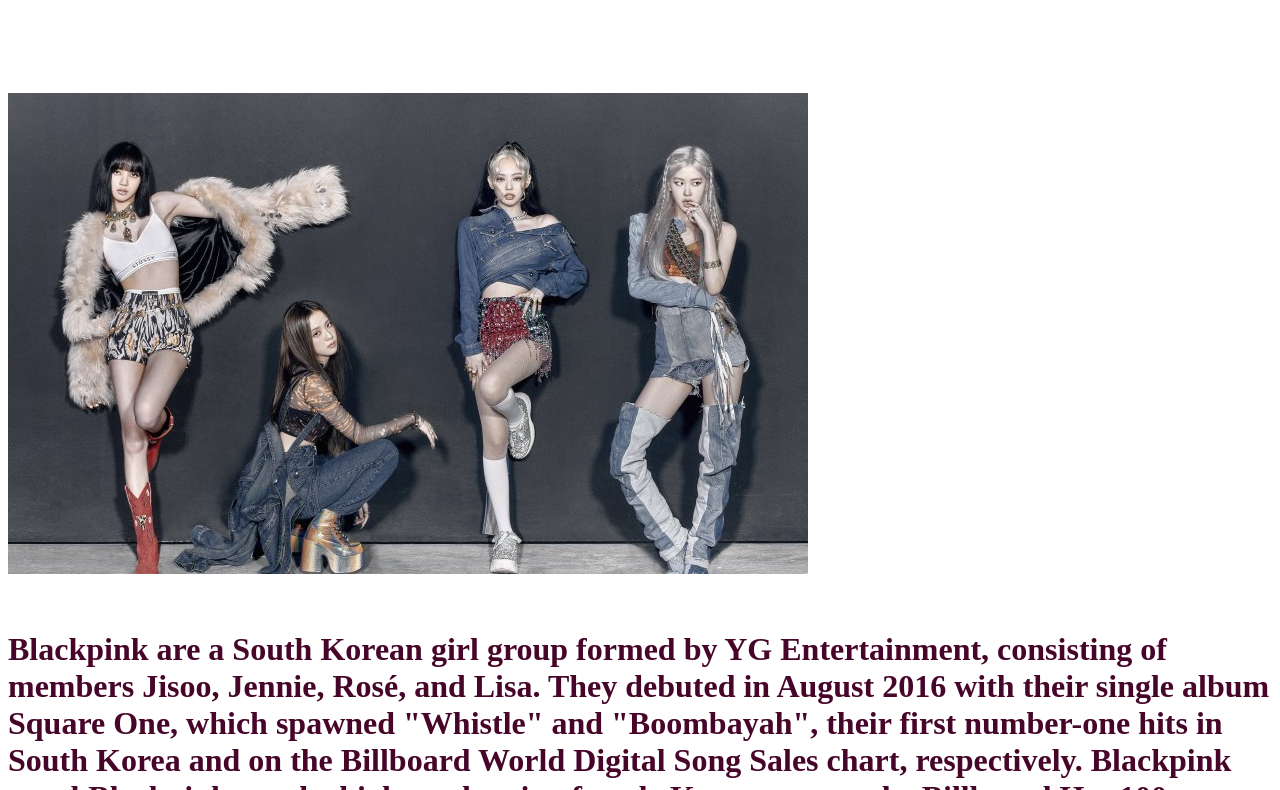
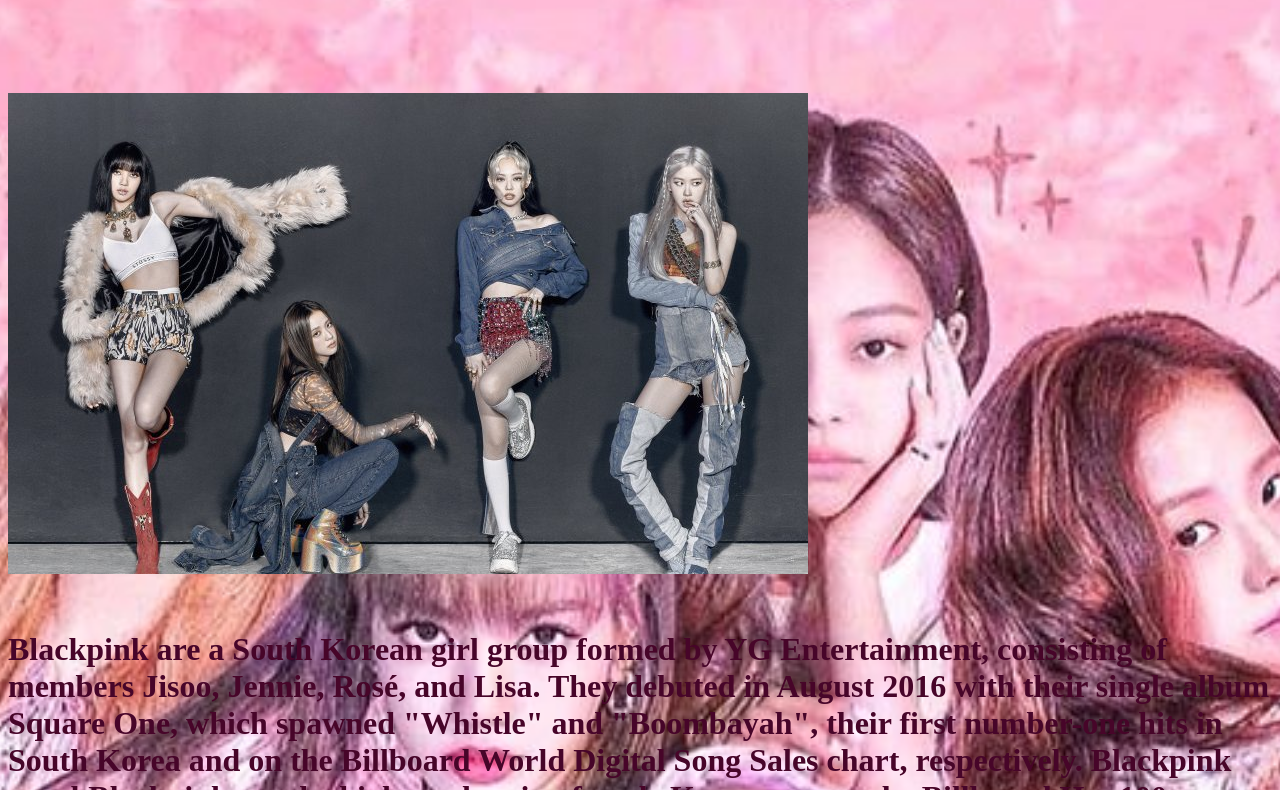
Before and after one commit to DEV-ALEENA/DEV-ALEENA.github.io, a plain HTML site: page home.html in a window 1280 px wide. Shown: the part 664-1454 px from the top of the page. Drawn offline with Linux system fonts and the light colour scheme; files whose address does not match are found by name.

Commit message:
Update hstyle.css

```diff
--- a/hstyle.css
+++ b/hstyle.css
@@ -2,7 +2,7 @@
     size: 100px;
 }
 body{
-    background-image: url('.69722965_2220475754717378_7240122689803780096_o.jpg');
+    background-image: url('./69722965_2220475754717378_7240122689803780096_o.jpg');
     height: 100rem;
     background-repeat: no-repeat;
     background-position: center;
```
